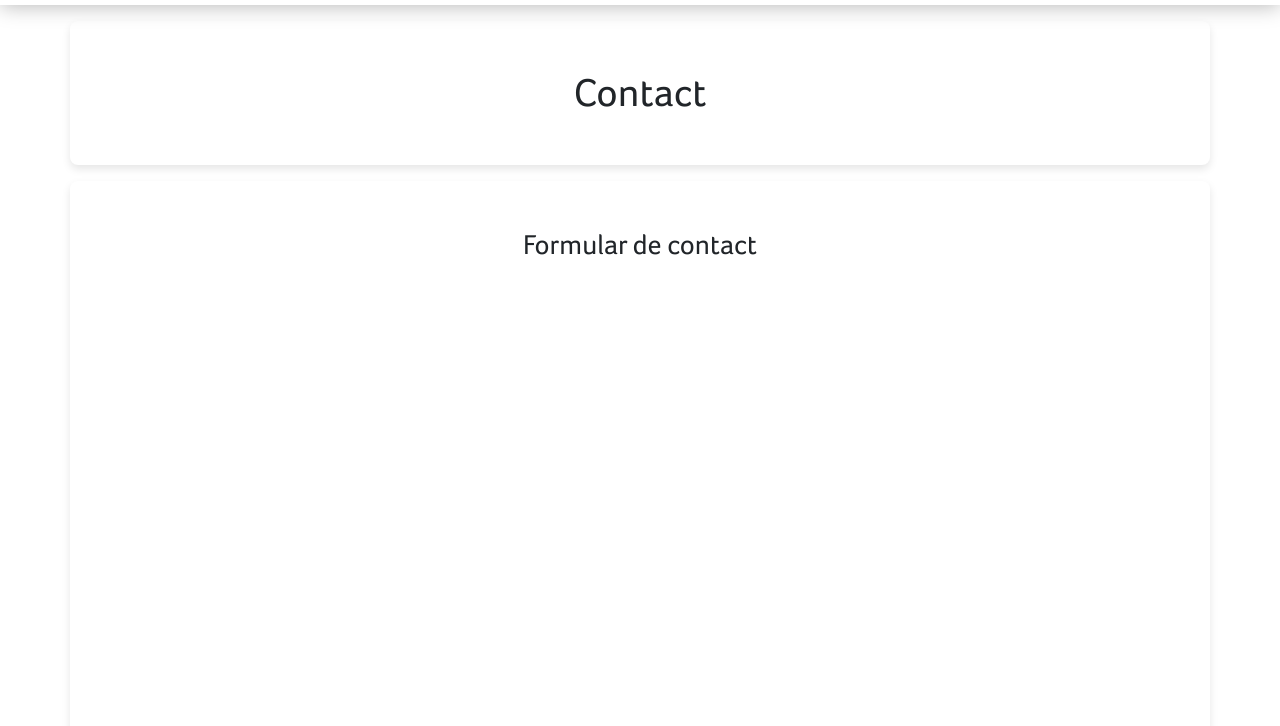
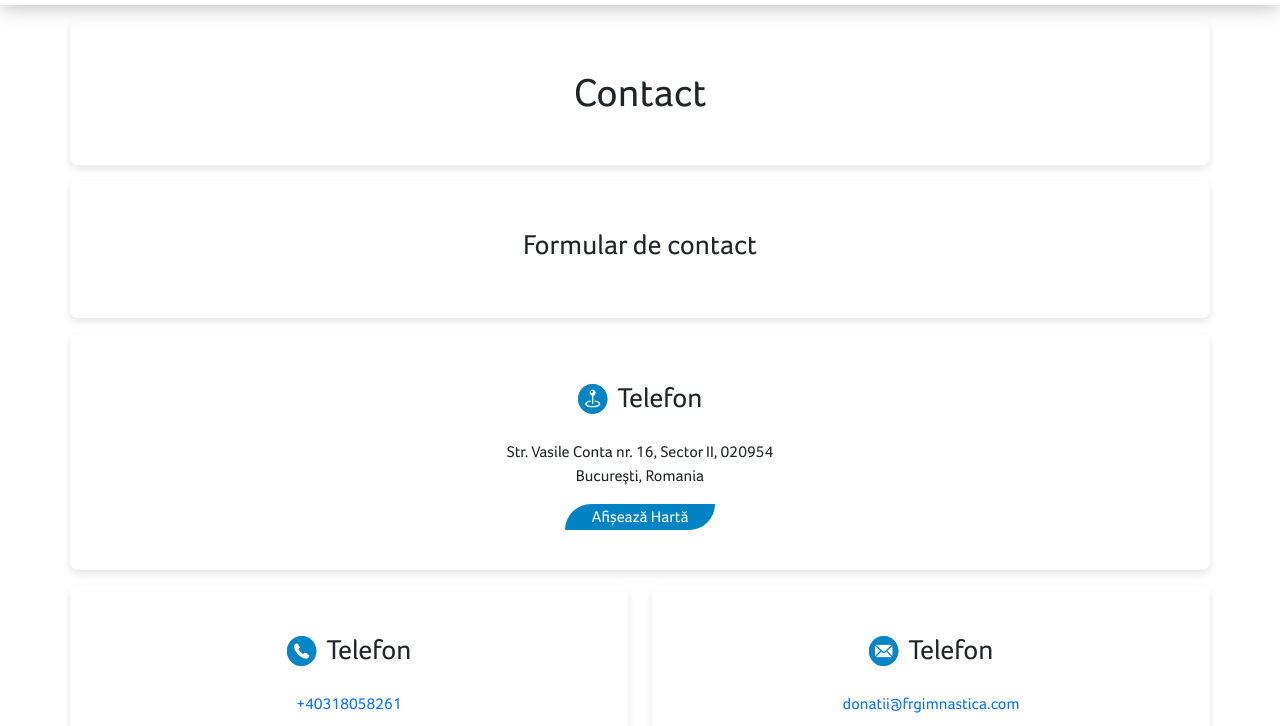
Before and after one commit to c-razvan/donatii-frg-v2, a website: page contact.html in a window 1280 px wide. Shown: the part 74-800 px from the top of the page. Drawn offline with Linux system fonts and the light colour scheme.

Commit message:
save-fin

```diff
--- a/contact.html
+++ b/contact.html
@@ -58,7 +58,13 @@
     <!--Adresa-->
     <div class="container mt-3 p-0">
       <div class="case p-4 flex-column text-center">
-        <h3 class="mx-4">Adresa</h3>
+        <h3 class="text-center my-4 w-100 d-flex justify-content-center">
+          <img
+            src="./assets/icon/location2.svg"
+            alt=""
+            style="width: 30px; margin-right: 10px;"
+          />Telefon
+        </h3>
         <p>
           Str. Vasile Conta nr. 16, Sector II, 020954 <br />
           Bucureşti, Romania
@@ -85,7 +91,13 @@
       <div class="row g-4">
         <div class="col-sm-6">
           <div class="case p-4">
-            <h3 class="text-center my-4 w-100">Telefon</h3>
+            <h3 class="text-center my-4 w-100 d-flex justify-content-center">
+              <img
+                src="./assets/icon/phone.svg"
+                alt=""
+                style="width: 30px; margin-right: 10px;"
+              />Telefon
+            </h3>
             <a href="tel:+40318058261" style="text-decoration: none">
               +40318058261
             </a>
@@ -93,7 +105,13 @@
         </div>
         <div class="col-sm-6">
           <div class="case p-4">
-            <h3 class="text-center my-4 w-100">Email</h3>
+            <h3 class="text-center my-4 w-100 d-flex justify-content-center">
+              <img
+                src="./assets/icon/mail.svg"
+                alt=""
+                style="width: 30px; margin-right: 10px;"
+              />Telefon
+            </h3>
             <a
               href="mailto:donatii@frgimnastica.com"
               style="text-decoration: none"
--- a/css/static-pages/contact.css
+++ b/css/static-pages/contact.css
@@ -32,8 +32,8 @@
   border-radius: 8px;
   box-shadow: 0 4px 8px rgba(0, 0, 0, 0.1);
   transition: box-shadow 0.3s ease-in-out;
-  height: 900px;
   overflow: hidden;
+  padding-bottom: 3rem;
 }
 
 .footer-container {
```
